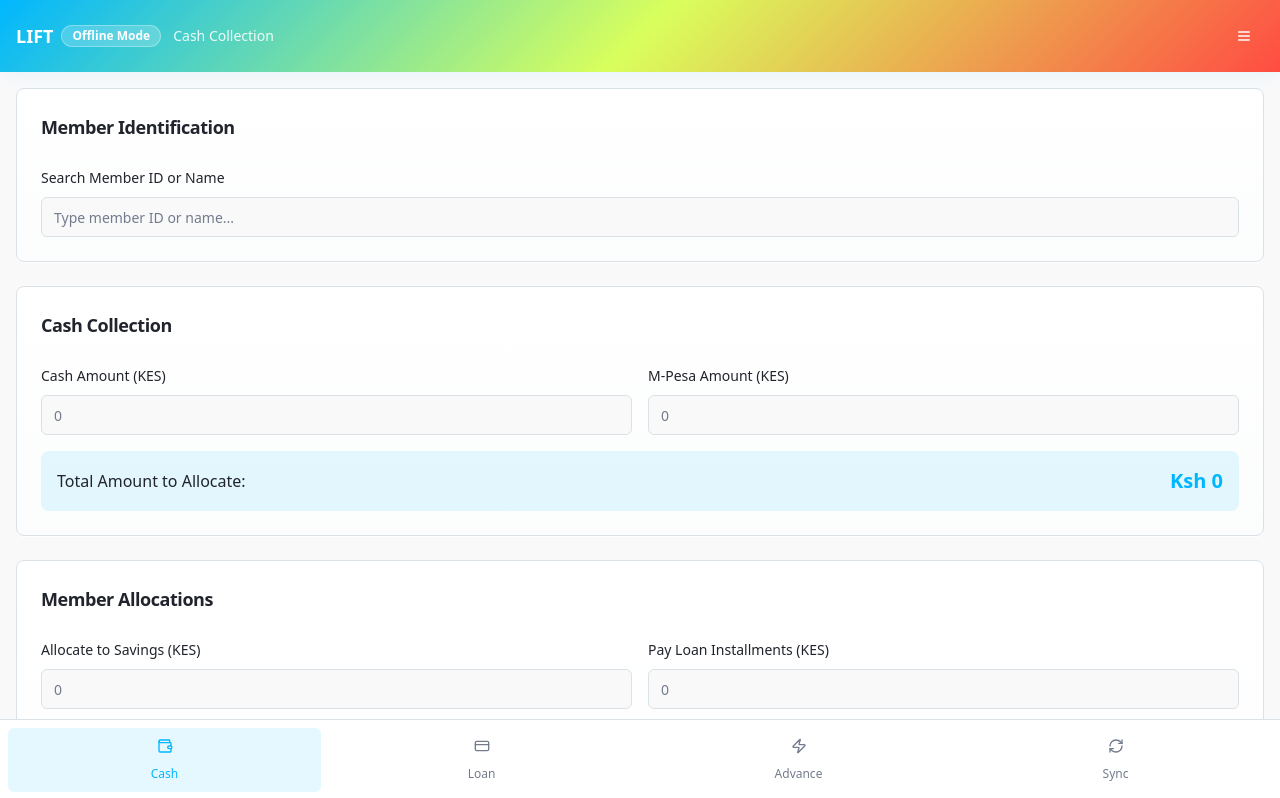
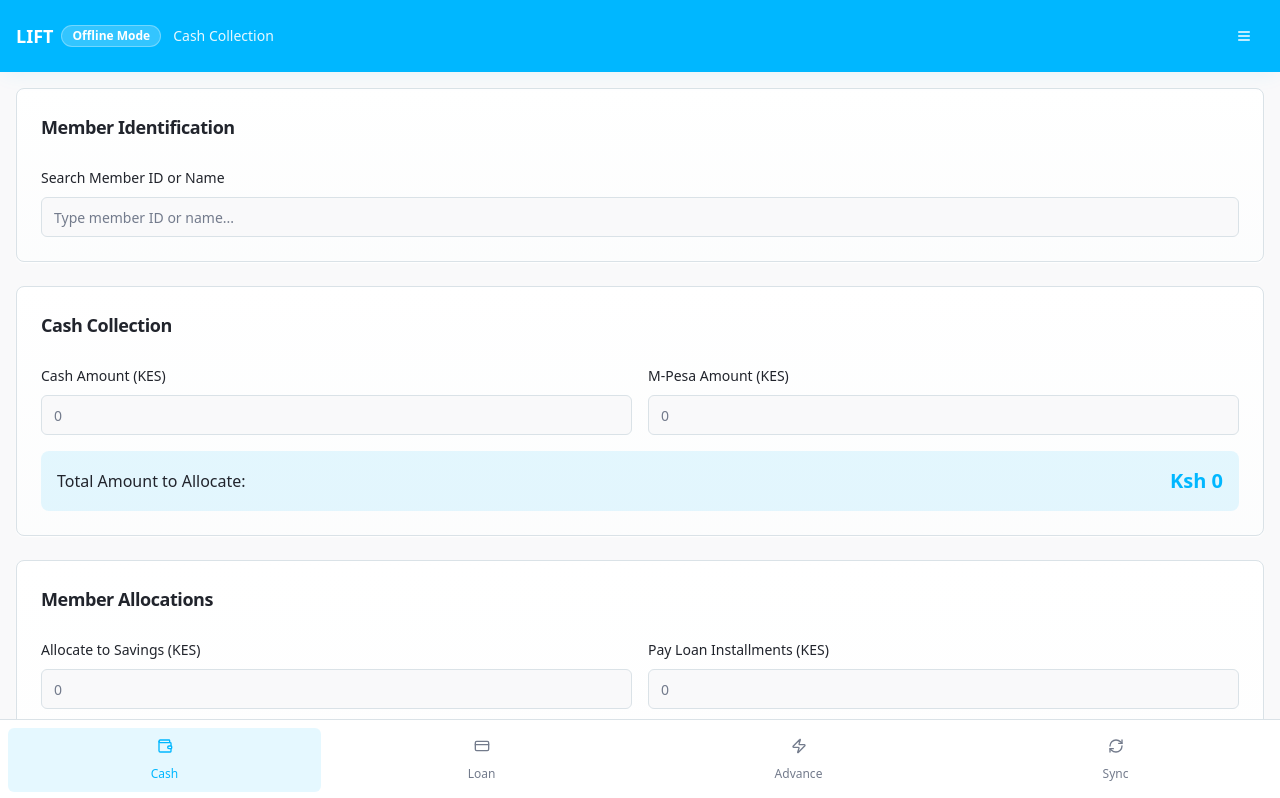
Before and after one commit to lift78/field-sync-connect, a React (Vite) app: page / in a window 1280 px wide. Shown: the top 798 px of the page. Built offline with nearby package versions, Linux system fonts and the light colour scheme.

Commit message:
Remove gradient from navbar and adjust button hover.

```diff
--- a/src/components/FieldOfficerApp.tsx
+++ b/src/components/FieldOfficerApp.tsx
@@ -55,7 +55,7 @@ export function FieldOfficerApp() {
   return (
     <div className="min-h-screen bg-background">
       {/* Mobile Header */}
-      <header className="bg-gradient-hero text-white p-4 sticky top-0 z-50 shadow-card">
+      <header className="bg-primary text-white p-4 sticky top-0 z-50 shadow-card">
         <div className="flex items-center justify-between">
           <div className="flex items-center gap-3">
             <div className="flex items-center gap-2">
@@ -123,7 +123,7 @@ export function FieldOfficerApp() {
                 className={`flex-col h-16 p-2 ${
                   isActive
                     ? 'text-primary bg-primary/10'
-                    : 'text-muted-foreground hover:text-foreground'
+                    : 'text-muted-foreground hover:text-primary hover:bg-primary/5'
                 }`}
               >
                 <section.icon className="h-5 w-5 mb-1" />
```
